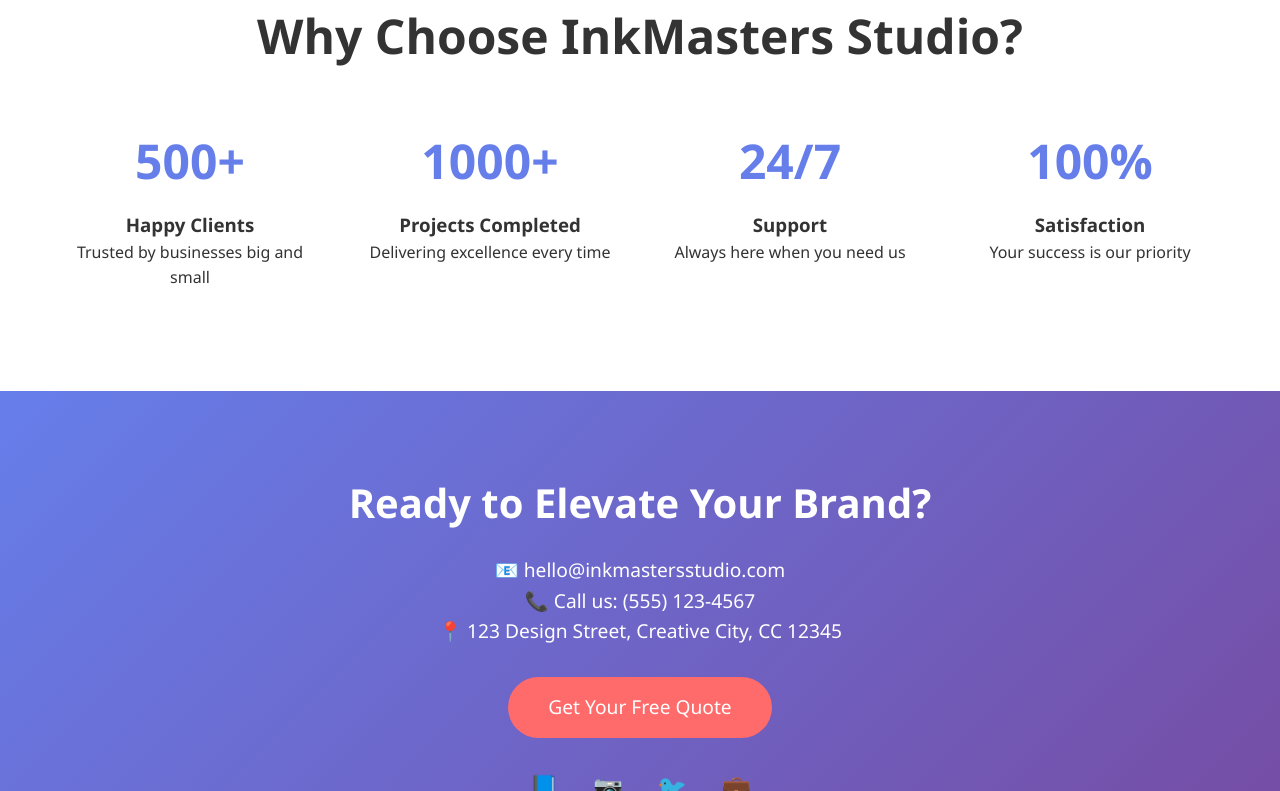
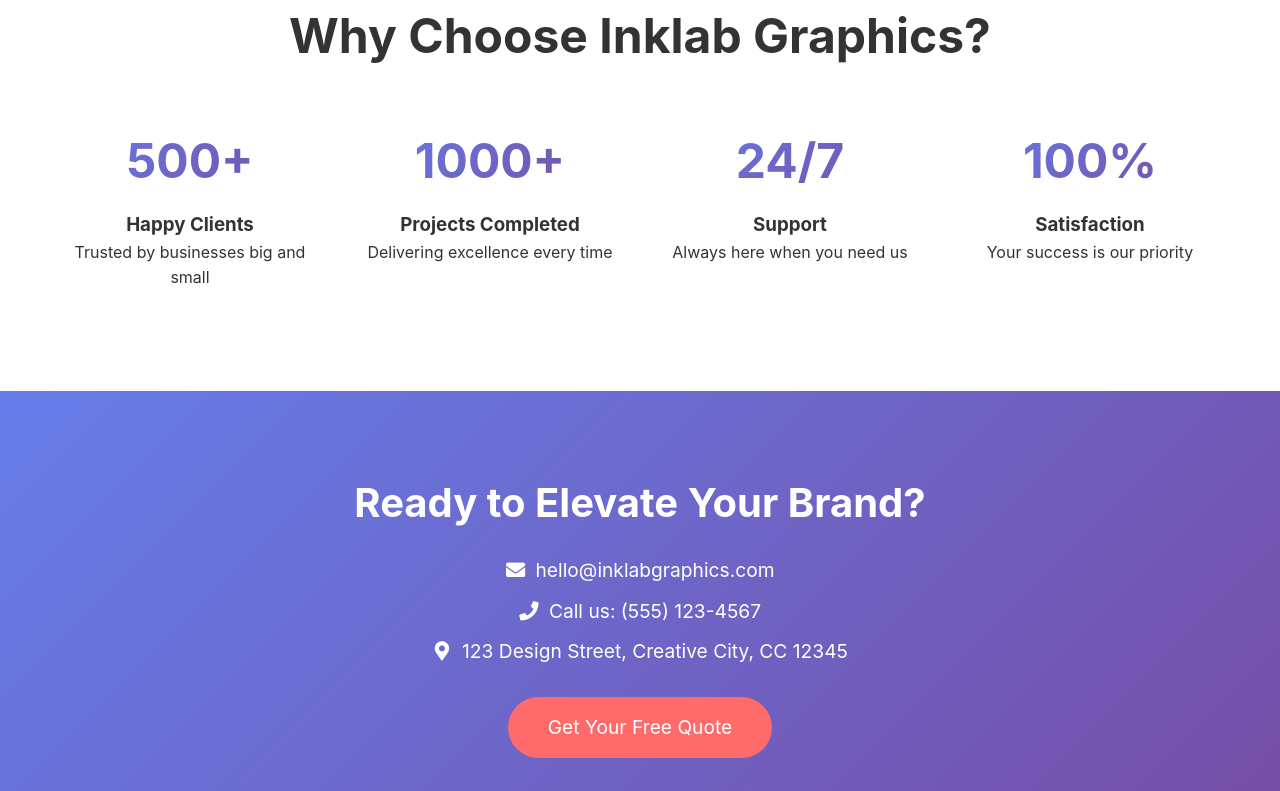
Before and after one commit to corygshava/inklabgraphics_redesign, a plain HTML site: page index.html in a window 1280 px wide. Shown: the part 2010-2801 px from the top of the page. Drawn offline with Linux system fonts and the light colour scheme.

Commit message:
added the final professional ish design

```diff
--- a/index.html
+++ b/index.html
@@ -3,7 +3,9 @@
 <head>
     <meta charset="UTF-8">
     <meta name="viewport" content="width=device-width, initial-scale=1.0">
-    <title>InkMasters Studio - Print & Design Excellence</title>
+    <title>InkLab Graphics - Print & Design Excellence</title>
+    <!-- Font Awesome 5 -->
+    <link rel="stylesheet" href="https://cdnjs.cloudflare.com/ajax/libs/font-awesome/5.15.4/css/all.min.css">
     <style>
         * {
             margin: 0;
@@ -12,7 +14,7 @@
         }
 
         body {
-            font-family: 'Segoe UI', Tahoma, Geneva, Verdana, sans-serif;
+            font-family: -apple-system, BlinkMacSystemFont, 'Segoe UI', Roboto, Oxygen, Ubuntu, Cantarell, sans-serif;
             line-height: 1.6;
             color: #333;
             overflow-x: hidden;
@@ -103,6 +105,10 @@
         .service-icon {
             font-size: 3rem;
             margin-bottom: 20px;
+            background: linear-gradient(135deg, #667eea 0%, #764ba2 100%);
+            -webkit-background-clip: text;
+            -webkit-text-fill-color: transparent;
+            background-clip: text;
         }
 
         .service-card h3 {
@@ -130,7 +136,10 @@
         .feature-number {
             font-size: 3rem;
             font-weight: bold;
-            color: #667eea;
+            background: linear-gradient(135deg, #667eea 0%, #764ba2 100%);
+            -webkit-background-clip: text;
+            -webkit-text-fill-color: transparent;
+            background-clip: text;
             margin-bottom: 10px;
         }
 
@@ -152,19 +161,30 @@
             margin-bottom: 30px;
         }
 
+        .contact-info p {
+            margin-bottom: 10px;
+        }
+
+        .contact-info i {
+            margin-right: 10px;
+            width: 20px;
+        }
+
         .social-links {
             margin-top: 30px;
         }
 
         .social-links a {
             color: white;
-            font-size: 1.5rem;
+            font-size: 1.8rem;
             margin: 0 15px;
-            transition: color 0.3s ease;
+            transition: all 0.3s ease;
+            display: inline-block;
         }
 
         .social-links a:hover {
             color: #ff6b6b;
+            transform: translateY(-3px);
         }
 
         /* Animations */
@@ -211,32 +231,32 @@
             <h2 class="section-title">Our Premium Services</h2>
             <div class="services-grid">
                 <div class="service-card">
-                    <div class="service-icon">🎨</div>
+                    <div class="service-icon"><i class="fas fa-palette"></i></div>
                     <h3>Brand Identity Design</h3>
                     <p>Craft unforgettable brand experiences with our cutting-edge design solutions that make your business stand out from the competition.</p>
                 </div>
                 <div class="service-card">
-                    <div class="service-icon">📄</div>
+                    <div class="service-icon"><i class="fas fa-print"></i></div>
                     <h3>Business Printing</h3>
                     <p>High-quality business cards, brochures, and marketing materials that leave lasting impressions and drive real results.</p>
                 </div>
                 <div class="service-card">
-                    <div class="service-icon">🏷️</div>
+                    <div class="service-icon"><i class="fas fa-tag"></i></div>
                     <h3>Custom Labels & Packaging</h3>
                     <p>Elevate your products with stunning labels and packaging designs that fly off the shelves and into customers' hearts.</p>
                 </div>
                 <div class="service-card">
-                    <div class="service-icon">📱</div>
+                    <div class="service-icon"><i class="fas fa-laptop"></i></div>
                     <h3>Digital Design</h3>
                     <p>Eye-catching social media graphics, web banners, and digital marketing materials that boost engagement and conversions.</p>
                 </div>
                 <div class="service-card">
-                    <div class="service-icon">📚</div>
+                    <div class="service-icon"><i class="fas fa-book"></i></div>
                     <h3>Publication Design</h3>
                     <p>Professional magazines, catalogs, and book layouts that tell your story with style and sophistication.</p>
                 </div>
                 <div class="service-card">
-                    <div class="service-icon">🎯</div>
+                    <div class="service-icon"><i class="fas fa-bullhorn"></i></div>
                     <h3>Large Format Printing</h3>
                     <p>Banners, posters, and signage that command attention and make your message impossible to ignore.</p>
                 </div>
@@ -247,7 +267,7 @@
     <!-- Features Section -->
     <section class="features">
         <div class="container">
-            <h2 class="section-title">Why Choose InkMasters Studio?</h2>
+            <h2 class="section-title">Why Choose Inklab Graphics?</h2>
             <div class="features-grid">
                 <div class="feature-item">
                     <div class="feature-number">500+</div>
@@ -278,16 +298,16 @@
         <div class="container">
             <h2>Ready to Elevate Your Brand?</h2>
             <div class="contact-info">
-                <p>📧 hello@inkmastersstudio.com</p>
-                <p>📞 Call us: (555) 123-4567</p>
-                <p>📍 123 Design Street, Creative City, CC 12345</p>
+                <p><i class="fas fa-envelope"></i>hello@inklabgraphics.com</p>
+                <p><i class="fas fa-phone"></i>Call us: (555) 123-4567</p>
+                <p><i class="fas fa-map-marker-alt"></i>123 Design Street, Creative City, CC 12345</p>
             </div>
-            <a href="mailto:hello@inkmastersstudio.com" class="cta-button">Get Your Free Quote</a>
+            <a href="mailto:sales@inklabgraphics.com" class="cta-button">Get Your Free Quote</a>
             <div class="social-links">
-                <a href="#">📘</a>
-                <a href="#">📷</a>
-                <a href="#">🐦</a>
-                <a href="#">💼</a>
+                <a href="#"><i class="fab fa-facebook-f"></i></a>
+                <a href="#"><i class="fab fa-instagram"></i></a>
+                <a href="#"><i class="fab fa-twitter"></i></a>
+                <a href="#"><i class="fab fa-linkedin-in"></i></a>
             </div>
         </div>
     </section>
```
